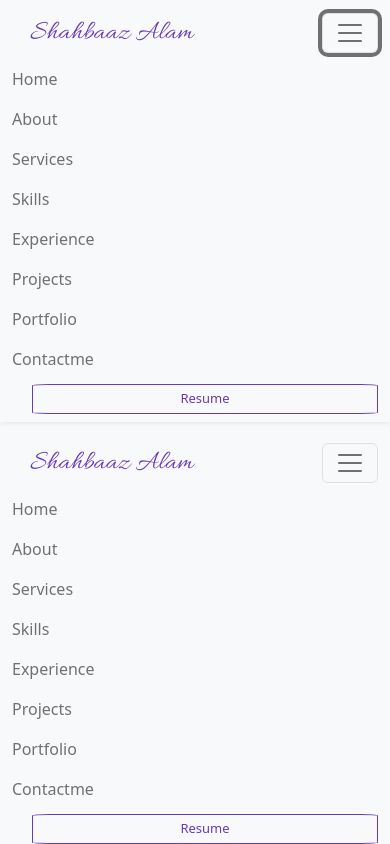
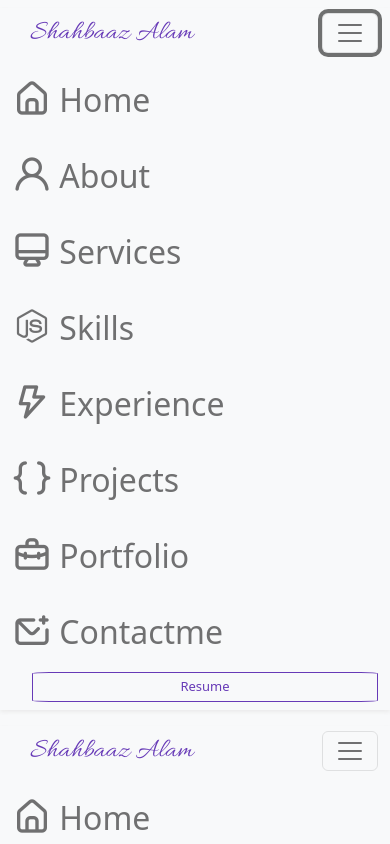
Before and after one commit to ShahbaazX786/angular-portfolio, an Angular app in the folder p2022/: page /header in a window 390 px wide. Both pictures are taken after a click on the button 350 px from the left and 33 px from the top of the page. Shown: the top 844 px of the page. Built offline with nearby package versions, Linux system fonts and the light colour scheme.

Commit message:
CL:1.09- Added mobile first content and responsiveness.

```diff
--- a/p2022/src/app/shared/header/header.component.css
+++ b/p2022/src/app/shared/header/header.component.css
@@ -16,8 +16,11 @@
   color: #673ab7;
 }
 
+.hidden{
+  display: none;
+}
+
 li .active{
-  /* border-top: 1px solid #673ab7; */
   border-bottom: 5px solid #673ab7;
   padding-bottom: 1px;
   width: 100%;
@@ -55,3 +58,30 @@ li .active{
   background: #673ab7;
   border-color: #673ab7;
 }
+
+
+
+
+/* mobile and tab media queries */
+@media only screen and (max-width:992px) {
+  li .active {
+    border-bottom: none;
+    padding-bottom: 0;
+    border-radius: 0;
+    display: block;
+  }
+
+  .nav-link:focus {
+    color: #673ab7;
+    font-weight: bold;
+  }
+
+  .hidden{
+    display: inline-block;
+    font-size: 2.5rem;
+    padding-right: 2%;
+  }
+  a {
+    font-size: 2rem;
+  }
+}
--- a/p2022/src/app/shared/header/header.component.html
+++ b/p2022/src/app/shared/header/header.component.html
@@ -8,28 +8,28 @@
     <div class="collapse navbar-collapse" id="navbarSupportedContent">
       <ul class="navbar-nav ms-auto mb-2 mb-lg-0">
         <li class="nav-item">
-          <a class="nav-link" aria-current="page" [routerLinkActiveOptions]="{exact:true}"  routerLinkActive="active"  routerLink="/home">Home</a>
+          <a class="nav-link" aria-current="page" [routerLinkActiveOptions]="{exact:true}"  routerLinkActive="active"  routerLink="/home"><span class="hidden"><i class="uil uil-estate"></i></span>Home</a>
         </li>
         <li class="nav-item">
-          <a class="nav-link" routerLinkActive="active" routerLink="about">About</a>
+          <a class="nav-link" routerLinkActive="active" routerLink="about"><span class="hidden"><i class="uil uil-user"></i></span>About</a>
         </li>
         <li class="nav-item" >
-          <a class="nav-link" routerLinkActive="active" routerLink="services">Services</a>
+          <a class="nav-link" routerLinkActive="active" routerLink="services"><span class="hidden"><i class="uil uil-monitor"></i></span>Services</a>
         </li>
         <li class="nav-item">
-          <a class="nav-link" routerLinkActive="active">Skills</a>
+          <a class="nav-link" routerLinkActive="active"><span class="hidden"><i class="uil uil-java-script"></i></span>Skills</a>
         </li>
         <li class="nav-item">
-          <a class="nav-link" routerLinkActive="active">Experience</a>
+          <a class="nav-link" routerLinkActive="active"><span class="hidden"><i class="uil uil-bolt"></i></span>Experience</a>
         </li>
         <li class="nav-item">
-          <a class="nav-link" routerLinkActive="active">Projects</a>
+          <a class="nav-link" routerLinkActive="active"><span class="hidden"><i class="uil uil-brackets-curly"></i></span>Projects</a>
         </li>
         <li class="nav-item">
-          <a class="nav-link" routerLinkActive="active">Portfolio</a>
+          <a class="nav-link" routerLinkActive="active"><span class="hidden"><i class="uil uil-briefcase-alt"></i></span>Portfolio</a>
         </li>
         <li class="nav-item">
-          <a class="nav-link" routerLinkActive="active">Contactme</a>
+          <a class="nav-link" routerLinkActive="active"><span class="hidden"><i class="uil uil-envelope-add"></i></span>Contactme</a>
         </li>
         <button class="header-action btn btn-outline-primary btn-sm">Resume</button>
       </ul>
```
